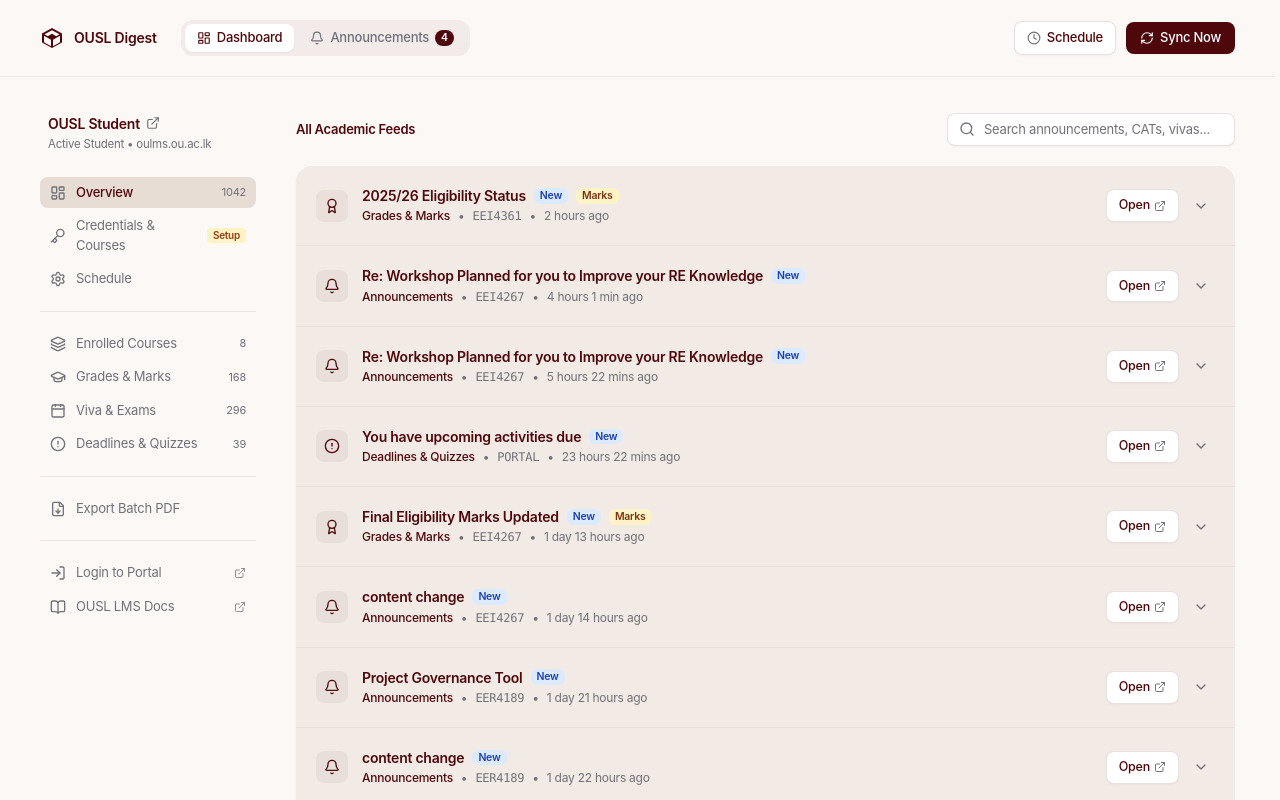
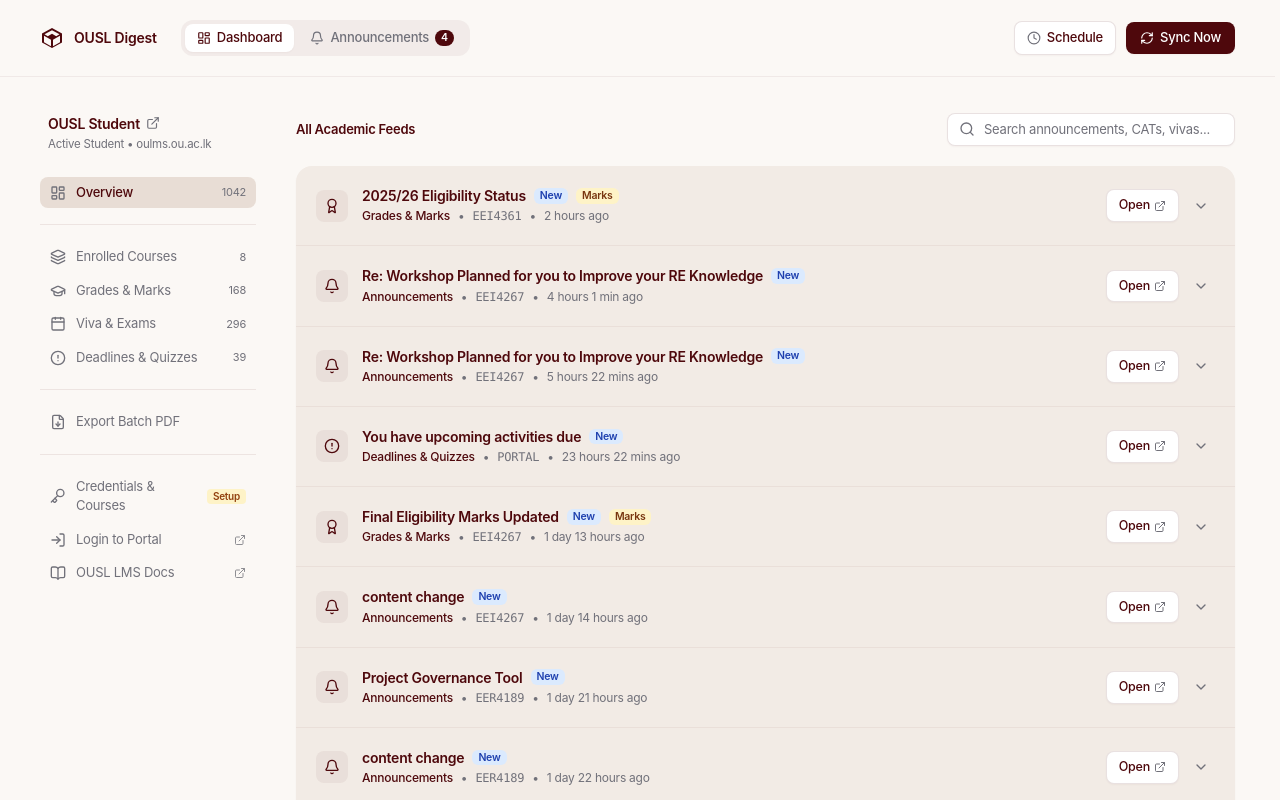
Before and after one commit to nipunyatawara-dev/oulms-digest, a Next.js app: page / in a window 1280 px wide. Shown: the top 800 px of the page. Built offline with nearby package versions, Linux system fonts and the light colour scheme.

Commit message:
refactor(sidebar): remove redundant schedule button and move credentials to bottom section

```diff
--- a/components/Sidebar.tsx
+++ b/components/Sidebar.tsx
@@ -3,7 +3,6 @@
 import React from 'react';
 import {
   LayoutDashboard,
-  Settings,
   Layers,
   GraduationCap,
   Calendar,
@@ -14,7 +13,6 @@ import {
   LogIn,
   X,
   Key,
-  UserCheck,
 } from 'lucide-react';
 import { CategoryFilter } from '@/components/CategoryTabs';
 
@@ -28,8 +26,8 @@ interface SidebarProps {
     deadlines: number;
     courses: number;
   };
-  onOpenSchedule: () => void;
-  onToggleDrawer: () => void;
+  onOpenSchedule?: () => void;
+  onToggleDrawer?: () => void;
   isMobileOpen?: boolean;
   onCloseMobile?: () => void;
   activeView?: 'Dashboard' | 'Announcements' | 'Account';
@@ -43,15 +41,11 @@ export function Sidebar({
   activeTab,
   onSelectTab,
   counts,
-  onOpenSchedule,
-  onToggleDrawer,
   isMobileOpen,
   onCloseMobile,
   activeView = 'Dashboard',
   onSelectView,
-  announcementsCount = 0,
   studentUsername,
-  selectedCoursesCount,
 }: SidebarProps) {
   const portalLoginUrl = 'https://oulms.ou.ac.lk/login/index.php';
   const displayStudent = studentUsername ? studentUsername.split('@')[0] : 'OUSL Student';
@@ -88,7 +82,7 @@ export function Sidebar({
           </p>
         </div>
 
-        {/* Section 1: Core Navigation */}
+        {/* Section 1: Core Navigation (Overview) */}
         <div className="space-y-0.5">
           <button
             onClick={() => {
@@ -111,41 +105,6 @@ export function Sidebar({
                 {counts.all}
               </span>
             )}
-          </button>
-
-          <button
-            onClick={() => {
-              onSelectView?.('Account');
-              onCloseMobile?.();
-            }}
-            className={`w-full flex items-center justify-between px-2.5 py-1.5 rounded-lg text-left transition-all ${
-              activeView === 'Account'
-                ? 'bg-[#e8ddd5] text-[#4e080c] font-medium'
-                : 'text-[#71717A] hover:text-[#4e080c] hover:bg-[#4e080c]/[0.05]'
-            }`}
-          >
-            <div className="flex items-center gap-2.5">
-              <Key className="w-4 h-4 text-[#71717A]" />
-              <span>Credentials & Courses</span>
-            </div>
-            {studentUsername ? (
-              <span className="w-2 h-2 rounded-full bg-emerald-500" title="Configured" />
-            ) : (
-              <span className="text-[10px] px-1.5 py-0.2 rounded bg-amber-100 text-amber-800 font-semibold">
-                Setup
-              </span>
-            )}
-          </button>
-
-          <button
-            onClick={() => {
-              onOpenSchedule();
-              onCloseMobile?.();
-            }}
-            className="w-full flex items-center gap-2.5 px-2.5 py-1.5 rounded-lg text-left text-[#71717A] hover:text-[#4e080c] hover:bg-[#4e080c]/[0.05] transition-all"
-          >
-            <Settings className="w-4 h-4 text-[#71717A]" />
-            <span>Schedule</span>
           </button>
         </div>
 
@@ -256,8 +215,32 @@ export function Sidebar({
         {/* Divider */}
         <div className="border-t border-[#4e080c]/[0.08]" />
 
-        {/* Section 4: Direct Links */}
+        {/* Section 4: Credentials, Portal Login & Docs */}
         <div className="space-y-0.5">
+          <button
+            onClick={() => {
+              onSelectView?.('Account');
+              onCloseMobile?.();
+            }}
+            className={`w-full flex items-center justify-between px-2.5 py-1.5 rounded-lg text-left transition-all ${
+              activeView === 'Account'
+                ? 'bg-[#e8ddd5] text-[#4e080c] font-medium'
+                : 'text-[#71717A] hover:text-[#4e080c] hover:bg-[#4e080c]/[0.05]'
+            }`}
+          >
+            <div className="flex items-center gap-2.5">
+              <Key className="w-4 h-4 text-[#71717A]" />
+              <span>Credentials & Courses</span>
+            </div>
+            {studentUsername ? (
+              <span className="w-2 h-2 rounded-full bg-emerald-500" title="Configured" />
+            ) : (
+              <span className="text-[10px] px-1.5 py-0.2 rounded bg-amber-100 text-amber-800 font-semibold">
+                Setup
+              </span>
+            )}
+          </button>
+
           <a
             href={portalLoginUrl}
             target="_blank"
```
